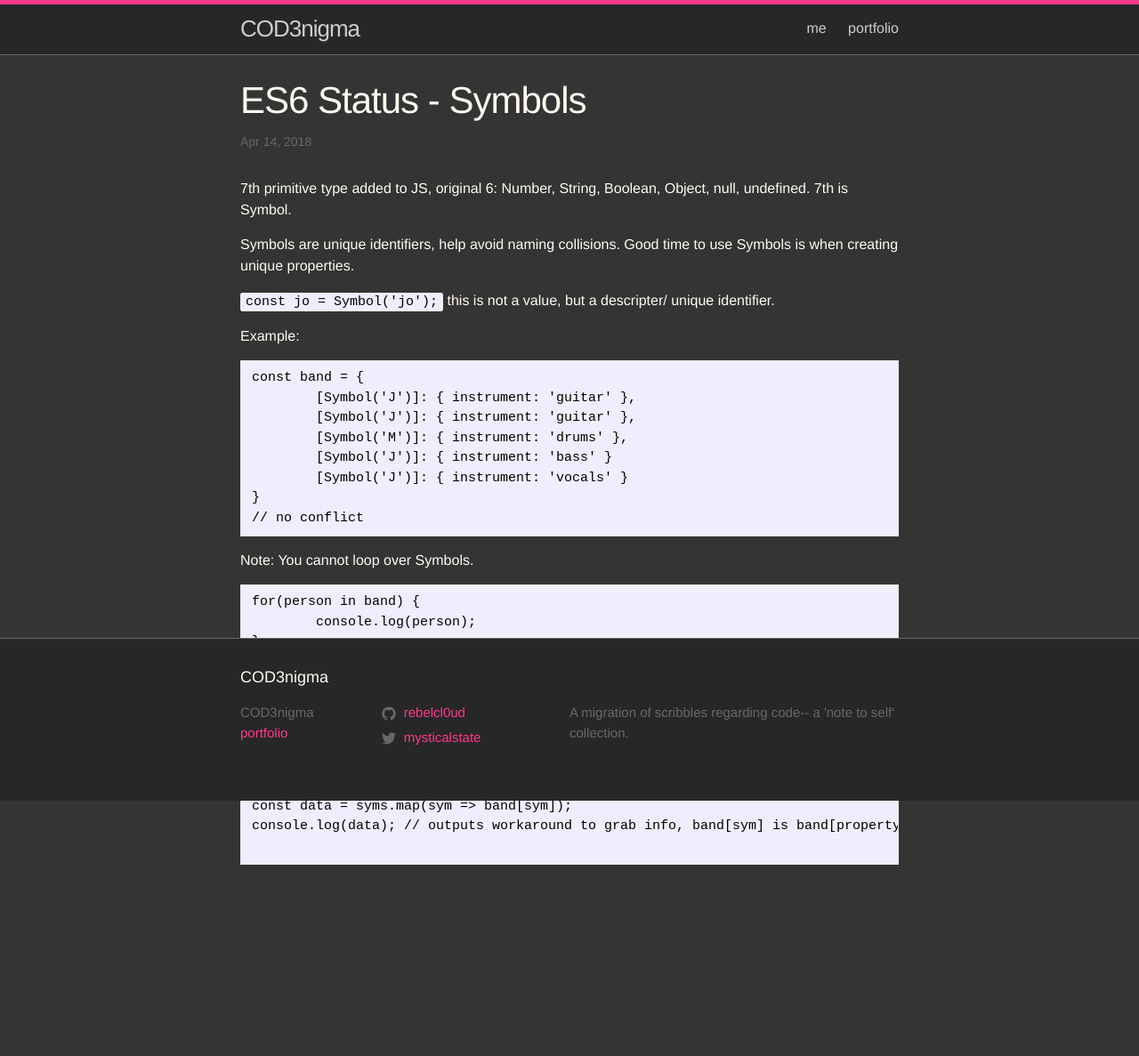
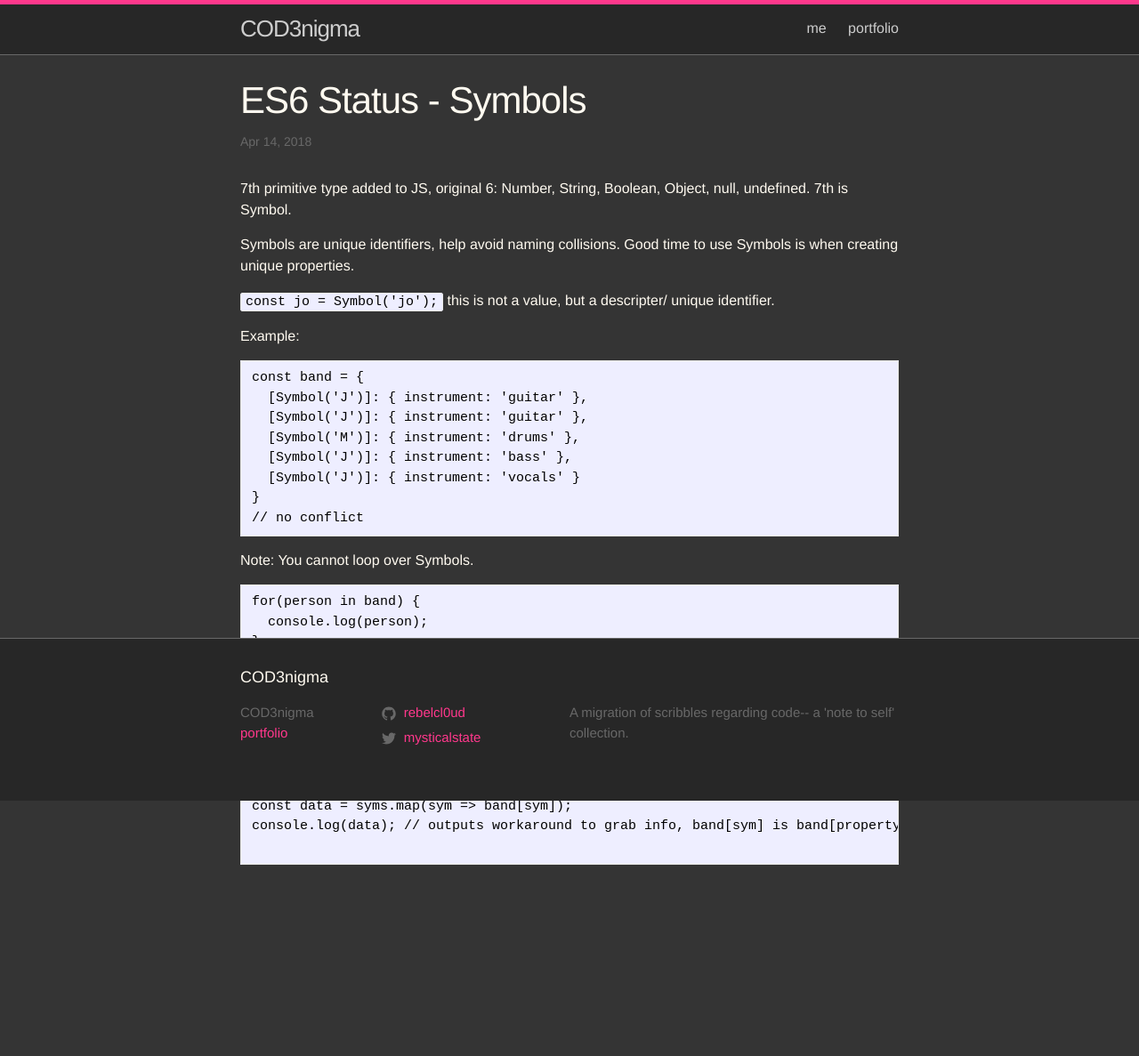
Before and after one commit to rebelcl0ud/blog, a Jekyll site: the page built from _posts/2018-04-14-[36]-es6-status-symbols.markdown, in a window 1280 px wide. Shown: the whole page at 89% size. Built offline with Jekyll 4.4.1, drawn with Linux system fonts in a browser that asks for light colours.

Commit message:
edit on code spacing

````diff
--- a/_posts/2018-04-14-[36]-es6-status-symbols.markdown
+++ b/_posts/2018-04-14-[36]-es6-status-symbols.markdown
@@ -14,11 +14,11 @@ Symbols are unique identifiers, help avoid naming collisions. Good time to use S
 Example:
 ```
 const band = {
-	[Symbol('J')]: { instrument: 'guitar' },
-	[Symbol('J')]: { instrument: 'guitar' },
-	[Symbol('M')]: { instrument: 'drums' },
-	[Symbol('J')]: { instrument: 'bass' }
-	[Symbol('J')]: { instrument: 'vocals' }
+  [Symbol('J')]: { instrument: 'guitar' },
+  [Symbol('J')]: { instrument: 'guitar' },
+  [Symbol('M')]: { instrument: 'drums' },
+  [Symbol('J')]: { instrument: 'bass' },
+  [Symbol('J')]: { instrument: 'vocals' }
 }
 // no conflict
 ```
@@ -26,7 +26,7 @@ const band = {
 Note: You cannot loop over Symbols.
 ```
 for(person in band) {
-	console.log(person);
+  console.log(person);
 }
 // will not work (cannot loop over), reminder: using `for in` -- `for of` does not work on objects
 ```
````
